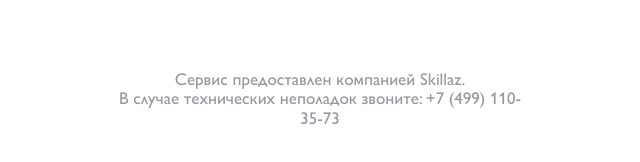
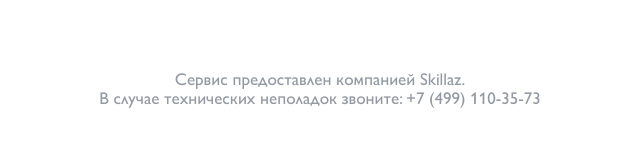
Before and after one commit to natpuot92/azbuka, a plain HTML site: page index.html in a window 1280 px wide. Shown: the part 2773-2935 px from the top of the page, 320-960 px from the left. Drawn offline with Linux system fonts and the light colour scheme.

Commit message:
правки

```diff
--- a/css/style.css
+++ b/css/style.css
@@ -565,7 +565,6 @@ color: #333333;
 }
 
 .page-footer__text {
-  max-width: 445px;
   margin: 0 auto;
   margin-bottom: 50px;
   padding: 0 18px;
```
